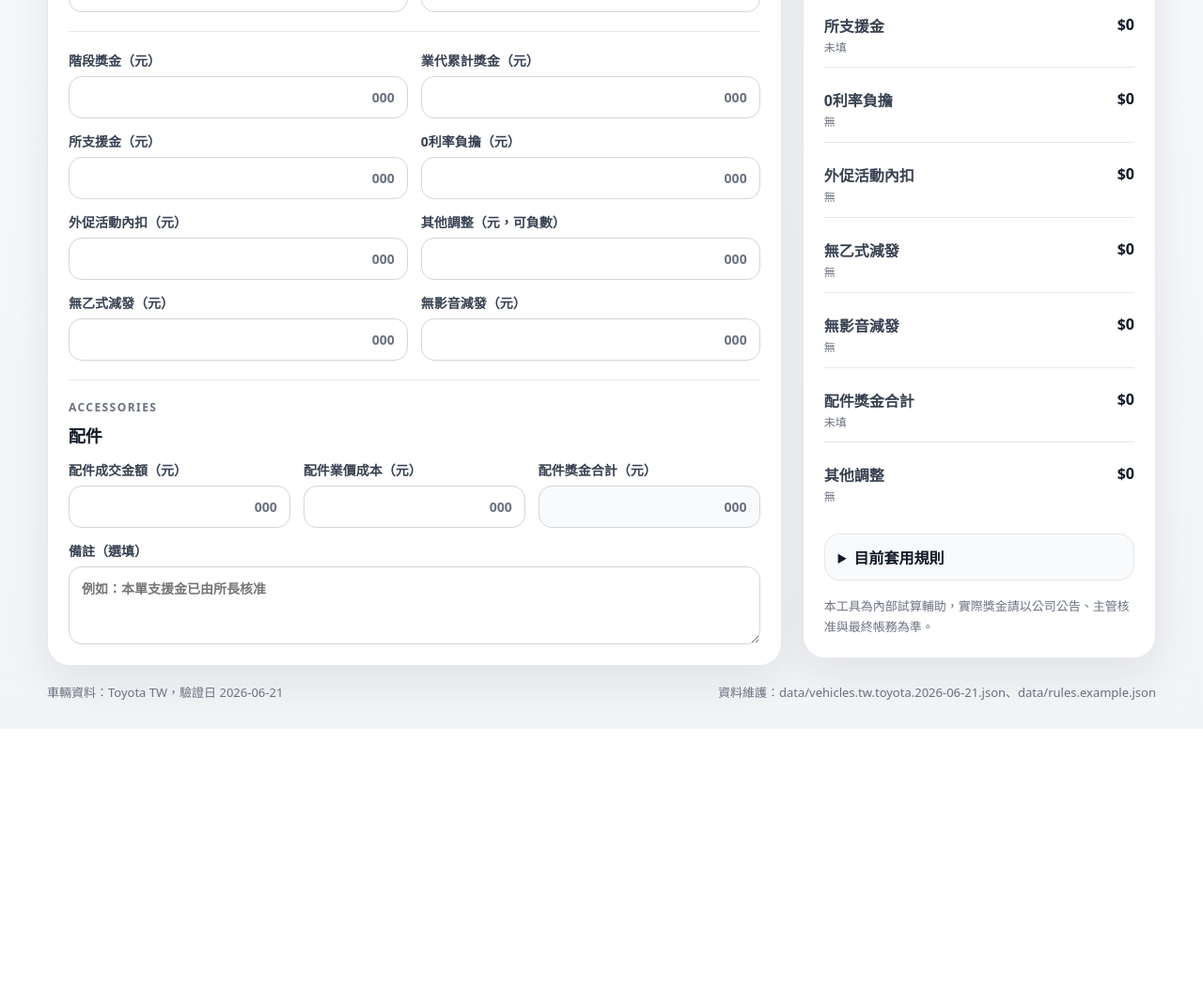
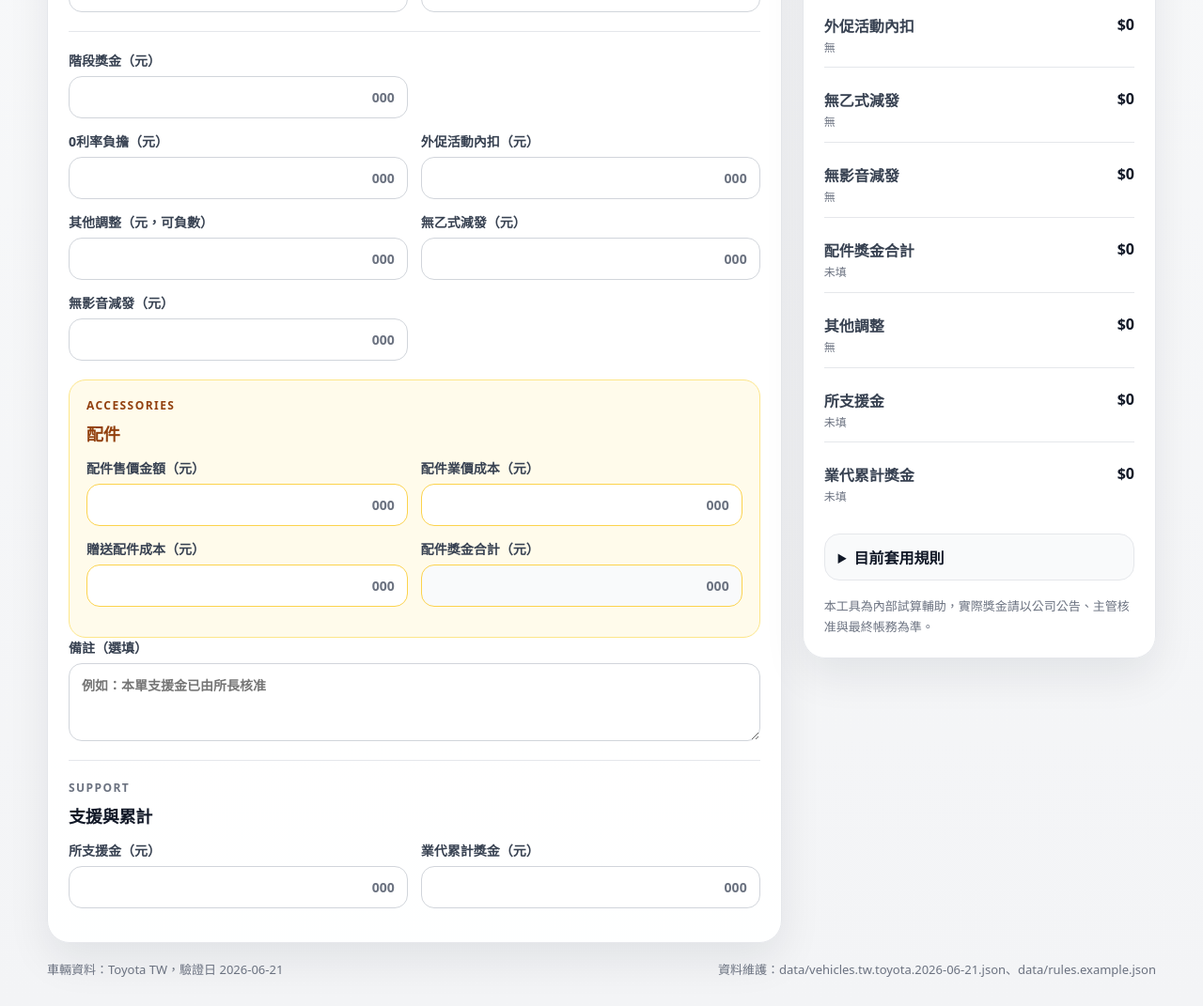
Before and after one commit to monoian/toyota-bonus-calculator, a plain HTML site: page index.html in a window 1280 px wide. Shown: the part 664-1735 px from the top of the page at 94% size. Before the commit the page ends 1440 px from the top, so only its background shows below. Drawn offline with Linux system fonts and the light colour scheme.

Commit message:
Update accessory and support sections

```diff
--- a/assets/app.js
+++ b/assets/app.js
@@ -35,6 +35,7 @@ const fields = {
   noAvDeduction: $("noAvDeduction"),
   accessorySaleAmount: $("accessorySaleAmount"),
   accessoryCostAmount: $("accessoryCostAmount"),
+  accessoryGiftCostAmount: $("accessoryGiftCostAmount"),
   accessoryBonusTotal: $("accessoryBonusTotal"),
   note: $("note")
 };
@@ -215,20 +216,21 @@ function calculate() {
   const noAvDeduction = amountValue(fields.noAvDeduction, 0);
   const accessorySaleAmount = amountValue(fields.accessorySaleAmount, 0);
   const accessoryCostAmount = amountValue(fields.accessoryCostAmount, 0);
-  const accessoryBonusTotal = accessorySaleAmount - accessoryCostAmount;
+  const accessoryGiftCostAmount = amountValue(fields.accessoryGiftCostAmount, 0);
+  const accessoryBonusTotal = accessorySaleAmount - accessoryCostAmount - accessoryGiftCostAmount;
   fields.accessoryBonusTotal.value = amountInputValue(accessoryBonusTotal);
 
   const rows = [
     { label: "車輛獎金", amount: vehicleBonus, note: vehicleBonusRate === 0 ? "未填" : `${percentText(vehicleBonusRate)}% × ${currency(basePrice)}` },
     { label: "階段獎金", amount: stageBonus, note: manualNote(stageBonus) },
-    { label: "業代累計獎金", amount: cumulativeBonus, note: manualNote(cumulativeBonus) },
-    { label: "所支援金", amount: supportAmount, note: manualNote(supportAmount) },
     { label: "0利率負擔", amount: -Math.abs(zeroInterestBurden), note: zeroInterestBurden === 0 ? "無" : "手動輸入扣款" },
     { label: "外促活動內扣", amount: -Math.abs(externalPromotionDeduction), note: externalPromotionDeduction === 0 ? "無" : "手動輸入扣款" },
     { label: "無乙式減發", amount: -Math.abs(noInsuranceDeduction), note: noInsuranceDeduction === 0 ? "無" : "手動輸入扣款" },
     { label: "無影音減發", amount: -Math.abs(noAvDeduction), note: noAvDeduction === 0 ? "無" : "手動輸入扣款" },
-    { label: "配件獎金合計", amount: accessoryBonusTotal, note: accessoryBonusTotal === 0 ? "未填" : `成交 ${currency(accessorySaleAmount)} / 業價 ${currency(accessoryCostAmount)}` },
-    { label: "其他調整", amount: manualAdjustment, note: manualAdjustment === 0 ? "無" : "手動輸入" }
+    { label: "配件獎金合計", amount: accessoryBonusTotal, note: accessoryBonusTotal === 0 ? "未填" : `售價 ${currency(accessorySaleAmount)} / 業價 ${currency(accessoryCostAmount)} / 贈送 ${currency(accessoryGiftCostAmount)}` },
+    { label: "其他調整", amount: manualAdjustment, note: manualAdjustment === 0 ? "無" : "手動輸入" },
+    { label: "所支援金", amount: supportAmount, note: manualNote(supportAmount) },
+    { label: "業代累計獎金", amount: cumulativeBonus, note: manualNote(cumulativeBonus) }
   ];
 
   const total = rows.reduce((sum, row) => sum + Number(row.amount || 0), 0);
@@ -297,6 +299,7 @@ function resetForm() {
   fields.noAvDeduction.value = "";
   fields.accessorySaleAmount.value = "";
   fields.accessoryCostAmount.value = "";
+  fields.accessoryGiftCostAmount.value = "";
   fields.accessoryBonusTotal.value = "";
   populateGrades();
   calculate();
--- a/assets/styles.css
+++ b/assets/styles.css
@@ -263,6 +263,24 @@ hr {
   border-top: 1px solid var(--line);
   margin-top: 20px;
   padding-top: 20px;
+}
+
+.accessory-section {
+  border: 1px solid #fde68a;
+  border-radius: 18px;
+  background: #fffbeb;
+  margin-top: 20px;
+  padding: 18px;
+}
+
+.accessory-section .eyebrow,
+.accessory-section h3 {
+  color: #92400e;
+}
+
+.accessory-section input,
+.accessory-section .unit-input input[readonly] {
+  border-color: #fcd34d;
 }
 
 .section-heading {
--- a/index.html
+++ b/index.html
@@ -5,7 +5,7 @@
   <meta name="viewport" content="width=device-width, initial-scale=1" />
   <meta name="theme-color" content="#111827" />
   <title>Toyota 單筆成交獎金計算器</title>
-  <link rel="stylesheet" href="assets/styles.css" />
+  <link rel="stylesheet" href="assets/styles.css?v=accessory-gift-support-20260630" />
 </head>
 <body>
   <header class="app-header">
@@ -90,23 +90,9 @@
               <span aria-hidden="true">000</span>
             </span>
           </label>
-          <label>
-            業代累計獎金（元）
-            <span class="unit-input money-input">
-              <input id="cumulativeBonusAmount" name="cumulativeBonusAmount" type="number" inputmode="decimal" min="0" step="1" />
-              <span aria-hidden="true">000</span>
-            </span>
-          </label>
         </div>
 
         <div class="grid two">
-          <label>
-            所支援金（元）
-            <span class="unit-input money-input">
-              <input id="supportAmount" name="supportAmount" type="number" inputmode="decimal" min="0" step="1" />
-              <span aria-hidden="true">000</span>
-            </span>
-          </label>
           <label>
             0利率負擔（元）
             <span class="unit-input money-input">
@@ -144,14 +130,14 @@
           </label>
         </div>
 
-        <section class="form-section" aria-labelledby="accessoryTitle">
+        <section class="form-section accessory-section" aria-labelledby="accessoryTitle">
           <div class="section-heading">
             <p class="eyebrow">Accessories</p>
             <h3 id="accessoryTitle">配件</h3>
           </div>
-          <div class="grid three">
+          <div class="grid two">
             <label>
-              配件成交金額（元）
+              配件售價金額（元）
               <span class="unit-input money-input">
                 <input id="accessorySaleAmount" name="accessorySaleAmount" type="number" inputmode="decimal" min="0" step="1" />
                 <span aria-hidden="true">000</span>
@@ -161,6 +147,13 @@
               配件業價成本（元）
               <span class="unit-input money-input">
                 <input id="accessoryCostAmount" name="accessoryCostAmount" type="number" inputmode="decimal" min="0" step="1" />
+                <span aria-hidden="true">000</span>
+              </span>
+            </label>
+            <label>
+              贈送配件成本（元）
+              <span class="unit-input money-input">
+                <input id="accessoryGiftCostAmount" name="accessoryGiftCostAmount" type="number" inputmode="decimal" min="0" step="1" />
                 <span aria-hidden="true">000</span>
               </span>
             </label>
@@ -178,6 +171,29 @@
           備註（選填）
           <textarea id="note" name="note" rows="3" placeholder="例如：本單支援金已由所長核准"></textarea>
         </label>
+
+        <section class="form-section support-section" aria-labelledby="supportTitle">
+          <div class="section-heading">
+            <p class="eyebrow">Support</p>
+            <h3 id="supportTitle">支援與累計</h3>
+          </div>
+          <div class="grid two">
+            <label>
+              所支援金（元）
+              <span class="unit-input money-input">
+                <input id="supportAmount" name="supportAmount" type="number" inputmode="decimal" min="0" step="1" />
+                <span aria-hidden="true">000</span>
+              </span>
+            </label>
+            <label>
+              業代累計獎金（元）
+              <span class="unit-input money-input">
+                <input id="cumulativeBonusAmount" name="cumulativeBonusAmount" type="number" inputmode="decimal" min="0" step="1" />
+                <span aria-hidden="true">000</span>
+              </span>
+            </label>
+          </div>
+        </section>
       </form>
     </section>
 
@@ -207,6 +223,6 @@
     <span>資料維護：data/vehicles.tw.toyota.2026-06-21.json、data/rules.example.json</span>
   </footer>
 
-  <script src="assets/app.js?v=accessory-cost-label-20260630"></script>
+  <script src="assets/app.js?v=accessory-gift-support-20260630"></script>
 </body>
 </html>
```
